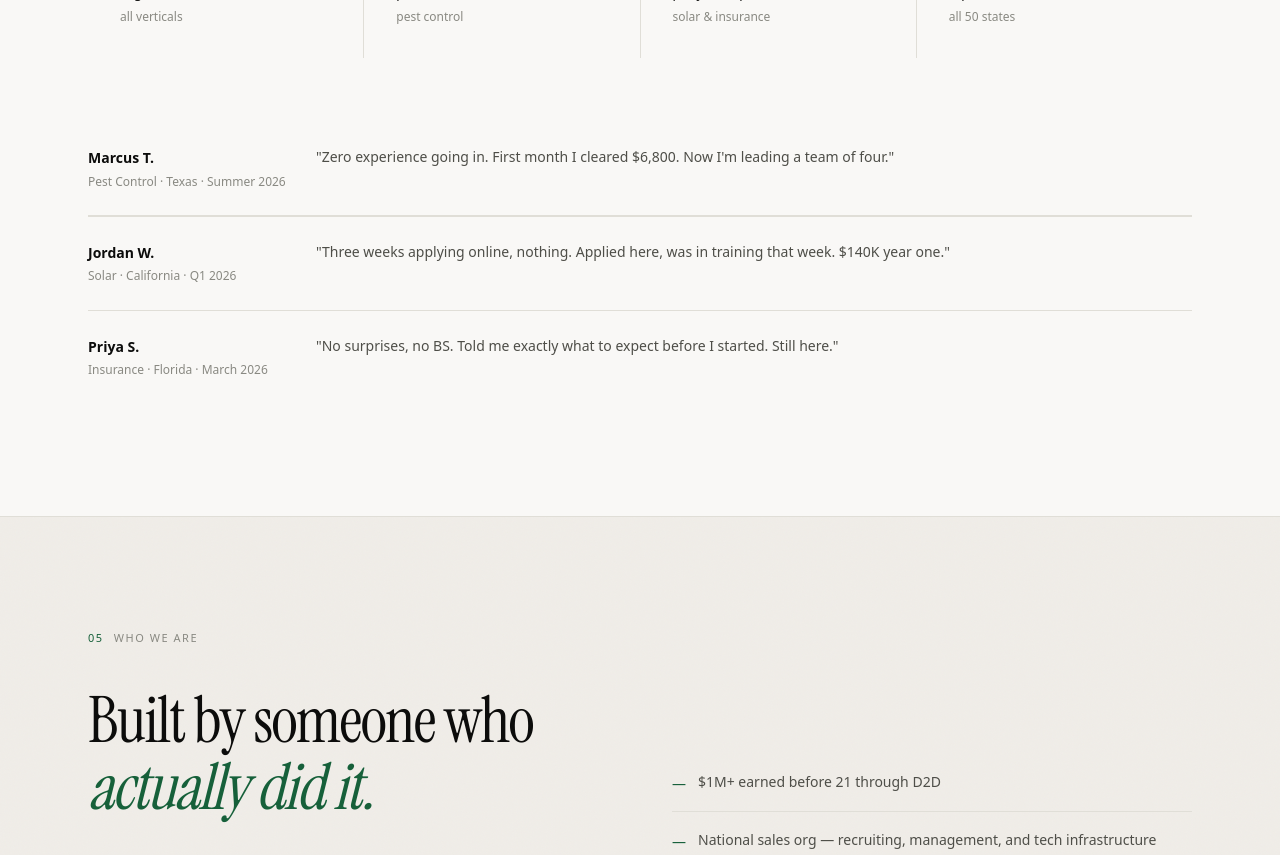
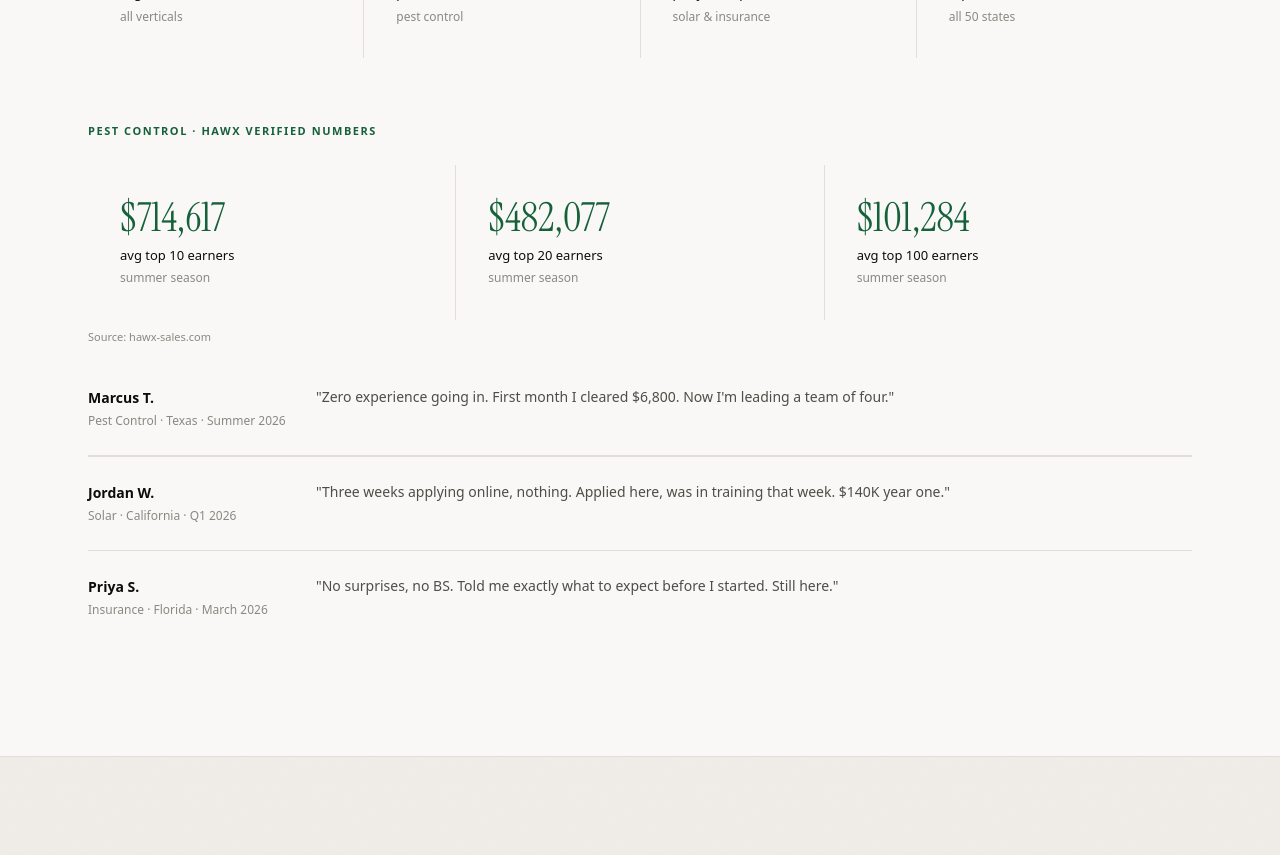
Before and after one commit to ericcan4418-design/dauntless-llc, a Next.js app: page / in a window 1280 px wide. Shown: the part 4380-5235 px from the top of the page. Built offline with nearby package versions, Linux system fonts and the light colour scheme; a web font is replaced by a local one.

Commit message:
feat: add pest control vertical with Hawx verified earnings (Top 10/20/100)

```diff
--- a/app/page.tsx
+++ b/app/page.tsx
@@ -271,6 +271,25 @@
           ))}
         </div>
 
+        {/* ── Pest Control Vertical — Hawx Verified Numbers ── */}
+        <div className="mt-16 mb-4">
+          <p className="text-[11px] font-semibold uppercase tracking-[0.14em] text-green mb-6">Pest Control · Hawx Verified Numbers</p>
+          <div className="grid grid-cols-3 gap-px bg-border">
+            {[
+              ["$714,617", "avg top 10 earners",  "summer season"],
+              ["$482,077", "avg top 20 earners",  "summer season"],
+              ["$101,284", "avg top 100 earners", "summer season"],
+            ].map(([n,l,s])=>(
+              <div key={n} className="bg-[#F9F8F6] p-8">
+                <div className="font-serif text-[2.5rem] text-green leading-none mb-2">{n}</div>
+                <div className="text-[13px] font-medium text-ink mb-0.5">{l}</div>
+                <div className="text-[12px] text-faint">{s}</div>
+              </div>
+            ))}
+          </div>
+          <p className="text-[11px] text-faint mt-2">Source: hawx-sales.com</p>
+        </div>
+
         {/* Testimonials — VideoCard (text-only until clips arrive, then add src/poster) */}
         <div className="divide-y divide-border">
           <VideoCard
```
